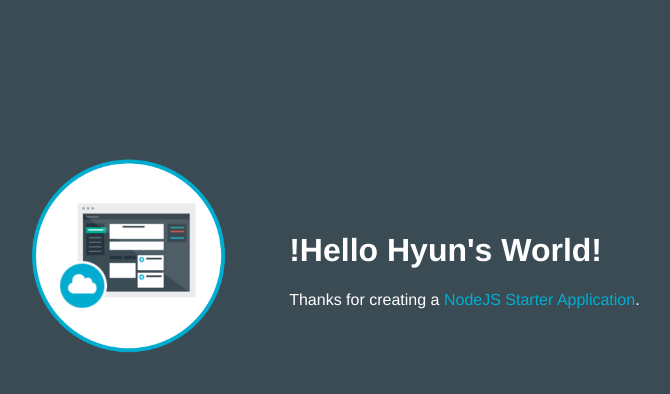
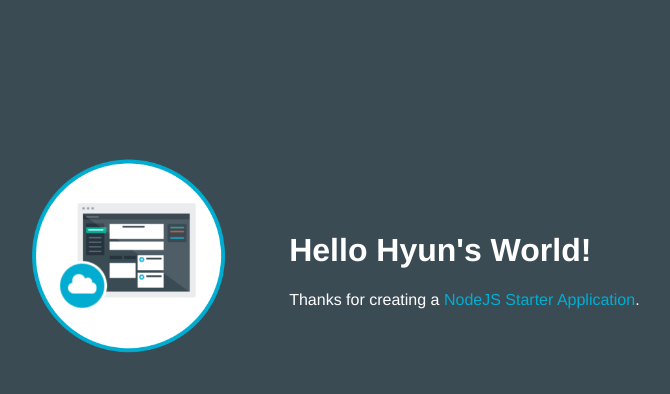
Before and after one commit to FIre-Hyun/HyunTest, a website: page public/index.html in a window 1280 px wide. Shown: the whole page, without its empty margins (253-923 px from the left). Drawn offline with Linux system fonts and the light colour scheme.

Commit message:
Update index.html

```diff
--- a/public/index.html
+++ b/public/index.html
@@ -16,7 +16,7 @@
           <img class = "newappIcon" src="images/newapp-icon.png">
         </td>
         <td>
-          <h1 id="message">!Hello Hyun's World!</h1>
+          <h1 id="message">Hello Hyun's World!</h1>
           <p class='description'></p> Thanks for creating a <span class = "blue">NodeJS Starter Application</span>.
         </td>
       </tr>
```
